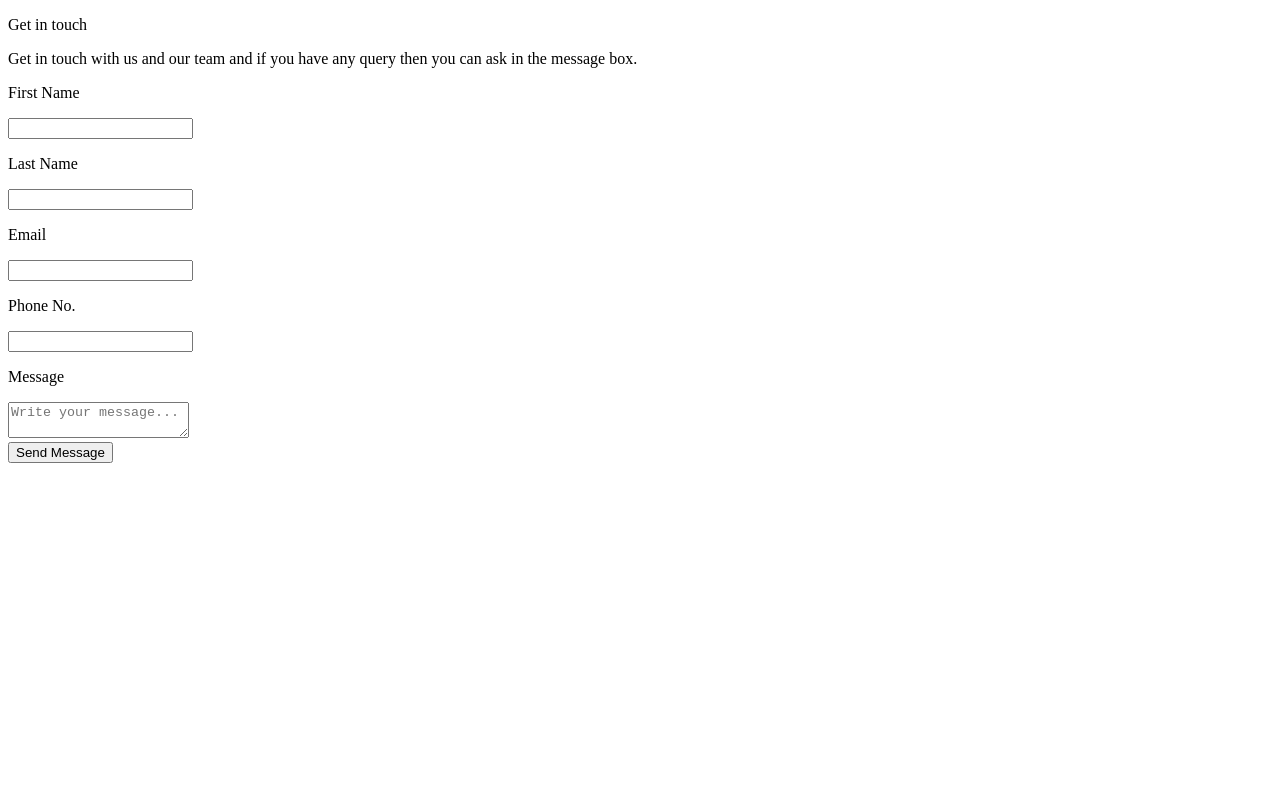
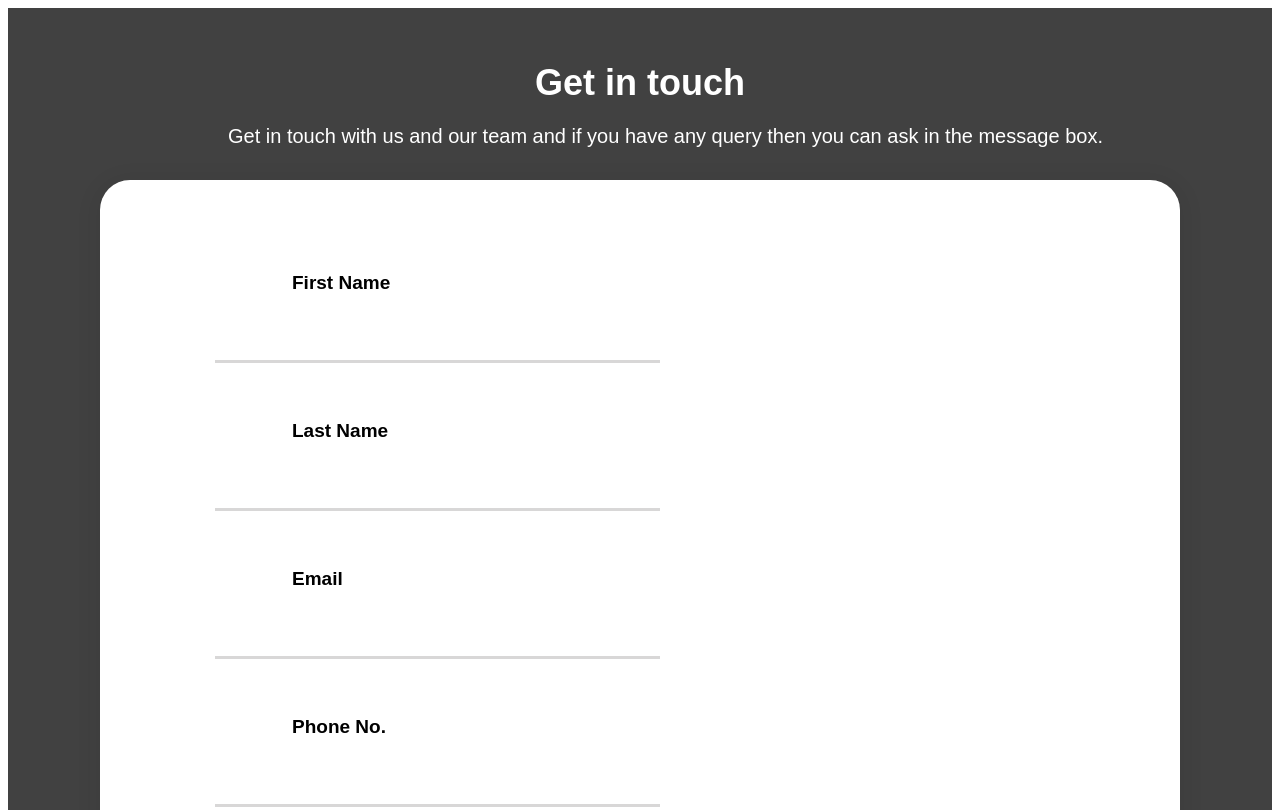
Before and after one commit to bhaves19h/final, a website: page contac.html in a window 1280 px wide. Shown: the top 810 px of the page. Drawn offline with Linux system fonts and the light colour scheme; the site is published under a folder, as on GitHub Pages, so addresses that start at the root find nothing.

Commit message:
Update contac.html

```diff
--- a/contac.html
+++ b/contac.html
@@ -5,7 +5,7 @@
     <meta http-equiv="X-UA-Compatible" content="IE=edge">
     <meta name="viewport" content="width=device-width, initial-scale=1.0">
     <title>Contact Us</title>
-    <link rel="stylesheet" href="/style1.css">
+    <link rel="stylesheet" href="style1.css">
     <style>
         /* Your existing styles */
         /* Responsive styles (same as provided above) */
```
